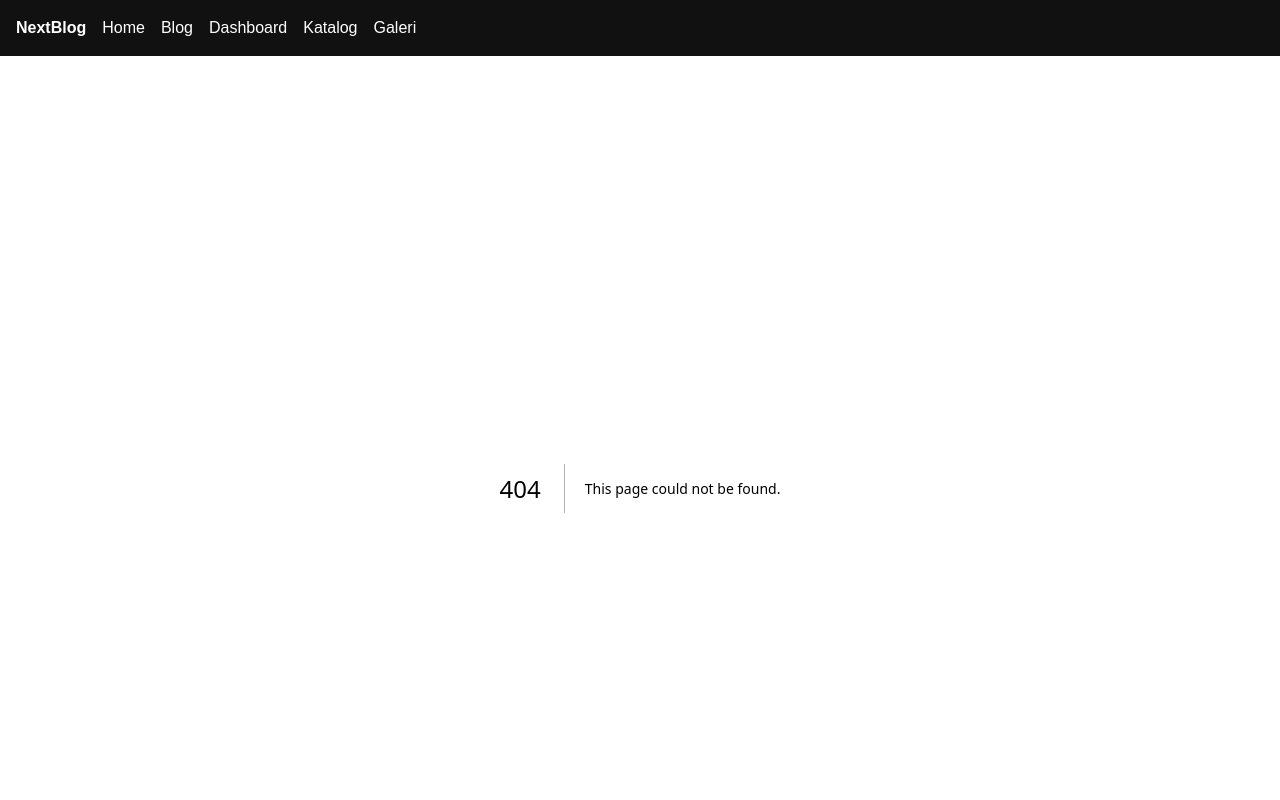
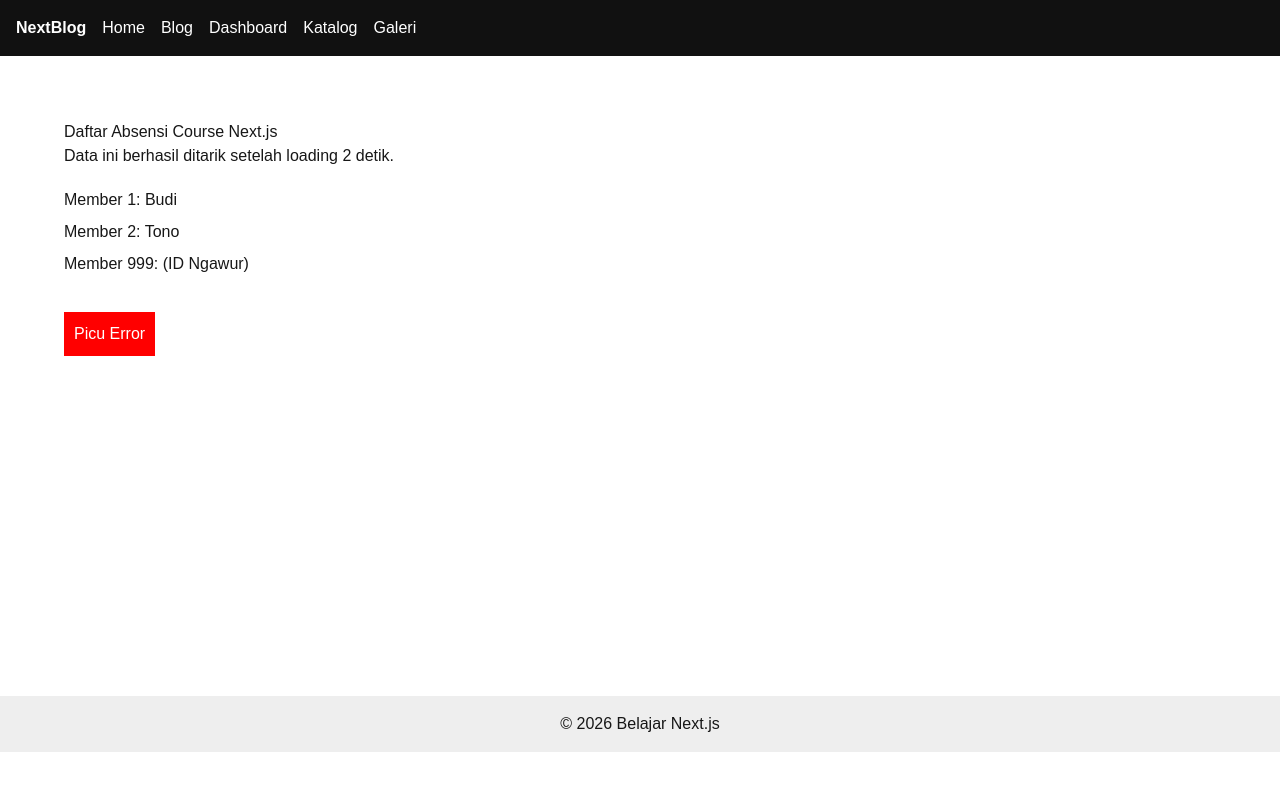
Before and after one commit to mhamdriizki/next-course, a Next.js app: page /member in a window 1280 px wide. Before the commit this address had no page. Shown: the top 800 px of the page. Built offline with nearby package versions, Linux system fonts and the light colour scheme.

Commit message:
feat: applied

```diff
--- /dev/null
+++ b/app/member/[id]/page.tsx
@@ -0,0 +1,22 @@
+import { notFound } from "next/navigation";
+
+export default async function DetailMember({
+  params,
+}: {
+  params: Promise<{ id: string }>;
+}) {
+  const { id } = await params;
+
+  // Simulasi validasi database
+  if (id === "999") {
+    // Kalau ID-nya 999, paksa lempar ke halaman not-found.tsx!
+    notFound();
+  }
+
+  return (
+    <div style={{ padding: "2rem" }}>
+      <h2>Detail Member #{id}</h2>
+      <p>Data profil lengkap ada di sini.</p>
+    </div>
+  );
+}
--- /dev/null
+++ b/app/member/error.tsx
@@ -0,0 +1,21 @@
+"use client"; // WAJIB ADA! Error Boundary itu fitur spesifik React Client.
+
+import { useEffect } from "react";
+
+export default function MemberError({
+  error
+}: {
+  error: Error & { digest?: string };
+}) {
+  useEffect(() => {
+    // Opsional: Kirim log error ini ke layanan tracking seperti Sentry
+    console.error("Error tertangkap di UI:", error);
+  }, [error]);
+
+  return (
+    <div style={{ padding: "3rem", background: "#fee2e2", border: "2px solid #ef4444", margin: "2rem" }}>
+      <h2 style={{ color: "#b91c1c" }}>Terjadi Kesalahan!</h2>
+      <p style={{ color: "#991b1b" }}>Pesan Error: {error.message}</p>
+    </div>
+  );
+}
--- /dev/null
+++ b/app/member/loading.tsx
@@ -0,0 +1,15 @@
+export default function MemberLoading() {
+  // Komponen ini OTOMATIS dibungkus <Suspense> sama Next.js
+  return (
+    <div style={{ padding: "2rem" }}>
+      <h1>Sedang Memuat Data Member...</h1>
+
+      {/* Simulasi efek Skeleton UI sederhana pakai CSS */}
+      <div style={{ display: "flex", flexDirection: "column", gap: "10px", marginTop: "2rem" }}>
+        <div style={{ height: "20px", background: "#e5e7eb", width: "50%", borderRadius: "4px" }}></div>
+        <div style={{ height: "20px", background: "#e5e7eb", width: "40%", borderRadius: "4px" }}></div>
+        <div style={{ height: "20px", background: "#e5e7eb", width: "60%", borderRadius: "4px" }}></div>
+      </div>
+    </div>
+  );
+}
--- /dev/null
+++ b/app/member/not-found.tsx
@@ -0,0 +1,14 @@
+import Link from "next/link";
+
+export default function NotFoundMember() {
+  return (
+    <div style={{ padding: "4rem", textAlign: "center" }}>
+      <h1 style={{ fontSize: "3rem", color: "#6b7280" }}>404</h1>
+      <h2>Member Tidak Ditemukan</h2>
+      <p>Mungkin member ini udah berhenti berlangganan.</p>
+      <Link href="/member" style={{ display: "inline-block", marginTop: "1rem", color: "blue" }}>
+        Kembali ke Daftar Member
+      </Link>
+    </div>
+  );
+}
--- /dev/null
+++ b/app/member/page.tsx
@@ -0,0 +1,42 @@
+import Link from "next/link";
+
+export default async function MemberPage({
+  searchParams,
+}: {
+  searchParams: Promise<{ crash?: string }>;
+}) {
+  const { crash } = await searchParams;
+
+  // 1. SIMULASI DELAY (Biar loading.tsx kelihatan)
+  // Ibaratnya lagi angkat beban berat nunggu database
+  await new Promise((resolve) => setTimeout(resolve, 2000));
+
+  // 2. SIMULASI ERROR (Jika dikasih ?crash=true di URL)
+  if (crash === "true") {
+    throw new Error("Waduh, koneksi ke Database terputus!");
+  }
+
+  return (
+    <div style={{ padding: "2rem" }}>
+      <h1>Daftar Absensi Course Next.js</h1>
+      <p>Data ini berhasil ditarik setelah loading 2 detik.</p>
+
+      <ul style={{ marginTop: "1rem", lineHeight: "2" }}>
+        <li><Link href="/member/1">Member 1: Budi</Link></li>
+        <li><Link href="/member/2">Member 2: Tono</Link></li>
+        <li><Link href="/member/999">Member 999: (ID Ngawur)</Link></li>
+      </ul>
+
+      {/* Tombol buat ngetest error */}
+      <Link
+        href="/member?crash=true"
+        style={{
+          display: "inline-block", marginTop: "2rem", padding: "10px",
+          background: "red", color: "white", textDecoration: "none"
+        }}
+      >
+        Picu Error
+      </Link>
+    </div>
+  );
+}
```
